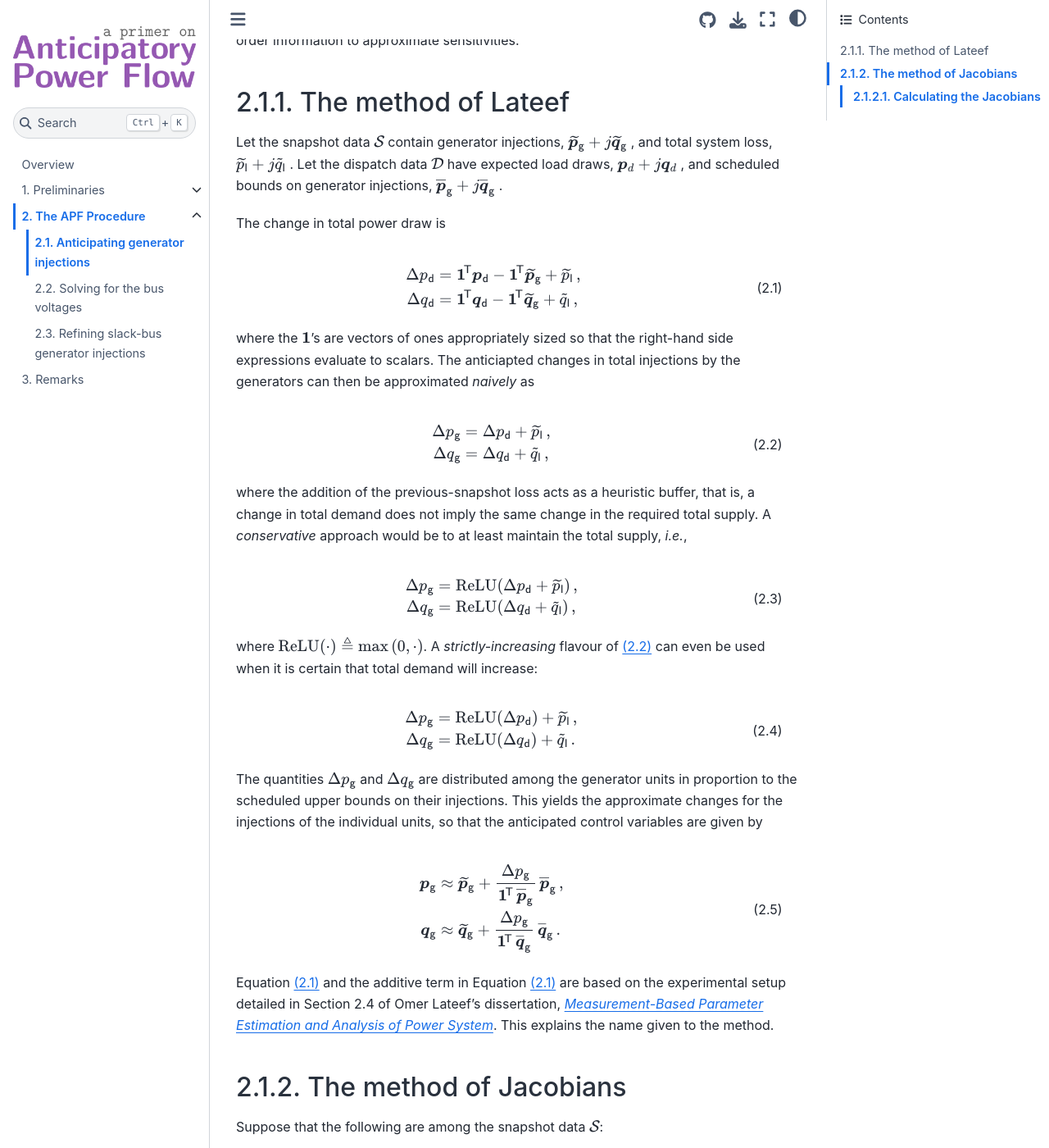
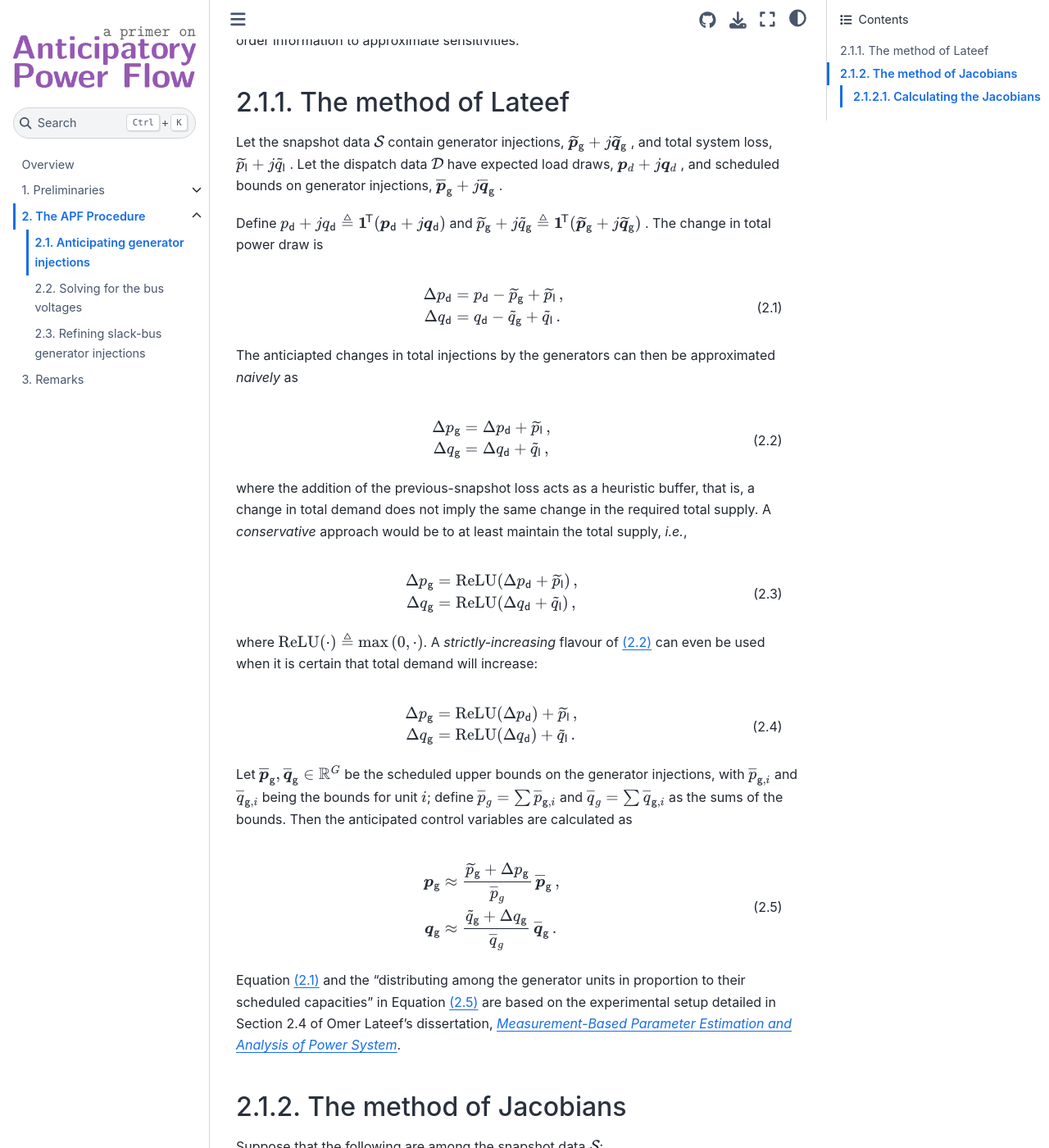
Before and after one commit to christian-cahig/apf-primer, a Jupyter Book: the page built from apf-procedure/anticipate-injs.md, in a window 1280 px wide and 1400 px high, scrolled down 250 px. Shown: the whole window at 82% size. Built offline with Jupyter Book 1.0.4 settings and Sphinx 7.4.7 and the Sphinx Book theme 1.1.4, drawn with Linux system fonts in a browser that asks for light colours.

Commit message:
Improve method of Lateef

````diff
--- a/apf-procedure/anticipate-injs.md
+++ b/apf-procedure/anticipate-injs.md
@@ -22,6 +22,10 @@ and
 scheduled bounds on generator injections,
 $\overline{ \boldsymbol{p} }_{ \mathsf{g} } + j \overline{ \boldsymbol{q} }_{ \mathsf{g} }$ .
 
+Define
+$p_{ \mathsf{d} } + j q_{ \mathsf{d} } \triangleq \boldsymbol{1}^{ \! \mathsf{T} } \! \left( \boldsymbol{p}_{ \mathsf{d} } + j \boldsymbol{q}_{ \mathsf{d} } \right)$
+and
+$\widetilde{ p }_{ \mathsf{g} } + j \widetilde{ q }_{ \mathsf{g} } \triangleq \boldsymbol{1}^{ \! \mathsf{T} } \! \left( \widetilde{ \boldsymbol{p} }_{ \mathsf{g} } + j \widetilde{ \boldsymbol{q} }_{ \mathsf{g} } \right)$ .
 The change in total power draw is
 
 ```{math}
@@ -29,24 +33,15 @@ The change in total power draw is
 \begin{aligned}
     \Delta p_{ \mathsf{d} }
     & =
-    \boldsymbol{1}^{ \! \mathsf{T} } \boldsymbol{p}_{ \mathsf{d} }
-    -
-    \boldsymbol{1}^{ \! \mathsf{T} } \widetilde{ \boldsymbol{p} }_{ \mathsf{g} }
-    +
-    \widetilde{ p }_{ \mathsf{l} }
+    p_{ \mathsf{d} } - \widetilde{ p }_{ \mathsf{g} } + \widetilde{ p }_{ \mathsf{l} }
     \, , \\
     \Delta q_{ \mathsf{d} }
     & =
-    \boldsymbol{1}^{ \! \mathsf{T} } \boldsymbol{q}_{ \mathsf{d} }
-    -
-    \boldsymbol{1}^{ \! \mathsf{T} } \widetilde{ \boldsymbol{q} }_{ \mathsf{g} }
-    +
-    \widetilde{ q }_{ \mathsf{l} }
-    \, ,
+    q_{ \mathsf{d} } - \widetilde{ q }_{ \mathsf{g} } + \widetilde{ q }_{ \mathsf{l} }
+    \, .
 \end{aligned}
 ```
 
-where the $\boldsymbol{1}$'s are vectors of ones appropriately sized so that the right-hand side expressions evaluate to scalars.
 The anticiapted changes in total injections by the generators can then be approximated *naively* as
 
 ```{math}
@@ -120,45 +115,32 @@ A *strictly-increasing* flavour of {eq}`mol-change-in-c-naive` can even be used
 \end{aligned}
 ```
 
-The quantities
-$\Delta p_{ \mathsf{g} }$ and $\Delta q_{ \mathsf{g} }$
-are distributed among the generator units in proportion to the scheduled upper bounds on their injections.
-This yields the approximate changes for the injections of the individual units,
-so that the anticipated control variables are given by
+Let $\overline{ \boldsymbol{p} }_{ \mathsf{g} }, \overline{ \boldsymbol{q} }_{ \mathsf{g} } \in \mathbb{R}^{G}$ be the scheduled upper bounds on the generator injections,
+with $\overline{ p }_{ \mathsf{g}, i }$ and $\overline{ q }_{ \mathsf{g}, i }$ being the bounds for unit $i$;
+define $\overline{ p }_{g} = \sum \overline{ p }_{ \mathsf{g}, i }$ and $\overline{ q }_{g} = \sum \overline{ q }_{ \mathsf{g}, i }$ as the sums of the bounds.
+Then the anticipated control variables are calculated as
 
 ```{math}
 :label: mol-anticipated-c
 \begin{aligned}
     \boldsymbol{p}_{ \mathsf{g} }
     & \approx
-    \widetilde{ \boldsymbol{p} }_{ \mathsf{g} }
-    +
-    \frac{ \Delta p_{ \mathsf{g} } }{
-        \boldsymbol{1}^{ \! \mathsf{T} } \, \overline{ \boldsymbol{p} }_{ \mathsf{g} }
-    }
+    \frac{ \widetilde{ p }_{ \mathsf{g} } + \Delta p_{ \mathsf{g} } }{ \overline{ p }_{g} }
     \thinspace
     \overline{\boldsymbol{p}}_{ \mathsf{g} }
     \, , \\
     \boldsymbol{q}_{ \mathsf{g} }
     & \approx
-    \widetilde{ \boldsymbol{q} }_{ \mathsf{g} }
-    +
-    \frac{ \Delta p_{ \mathsf{g} } }{
-        \boldsymbol{1}^{ \! \mathsf{T} } \, \overline{ \boldsymbol{q} }_{ \mathsf{g} }
-    }
+    \frac{ \widetilde{ q }_{ \mathsf{g} } + \Delta q_{ \mathsf{g} } }{ \overline{ q }_{g} }
     \thinspace
     \overline{\boldsymbol{q}}_{ \mathsf{g} }
     \, .
 \end{aligned}
 ```
 
-Equation
-{eq}`mol-change-total-d`
-and the additive term in Equation
-{eq}`mol-change-total-d`
+Equation {eq}`mol-change-total-d` and the "distributing among the generator units in proportion to their scheduled capacities" in Equation {eq}`mol-anticipated-c`
 are based on the experimental setup detailed in Section 2.4 of Omer Lateef's dissertation,
 [*Measurement-Based Parameter Estimation and Analysis of Power System*](http://hdl.handle.net/1853/63600).
-This explains the name given to the method.
 
 (apf-prc:antic-injs:moj)=
 ## The method of Jacobians
````
